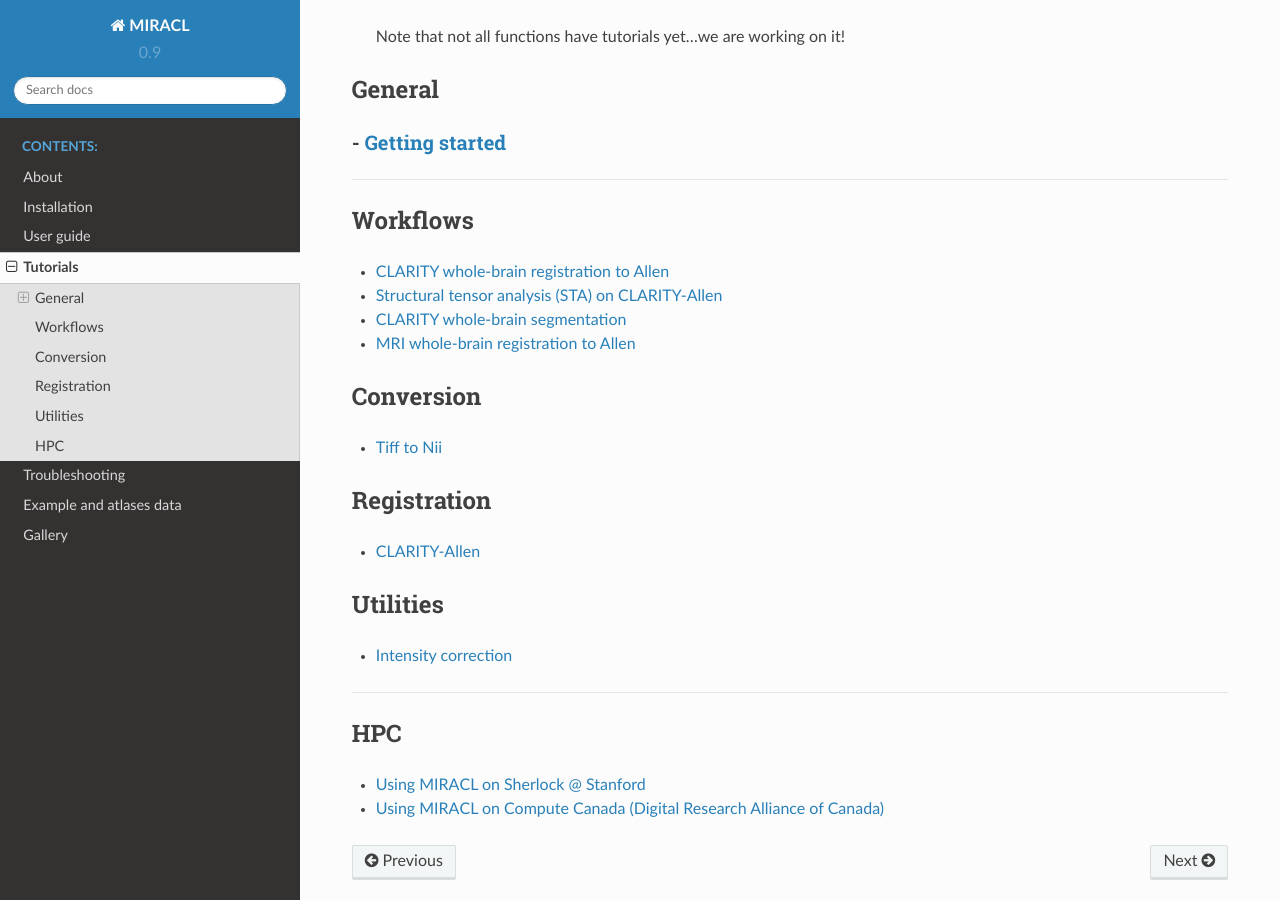
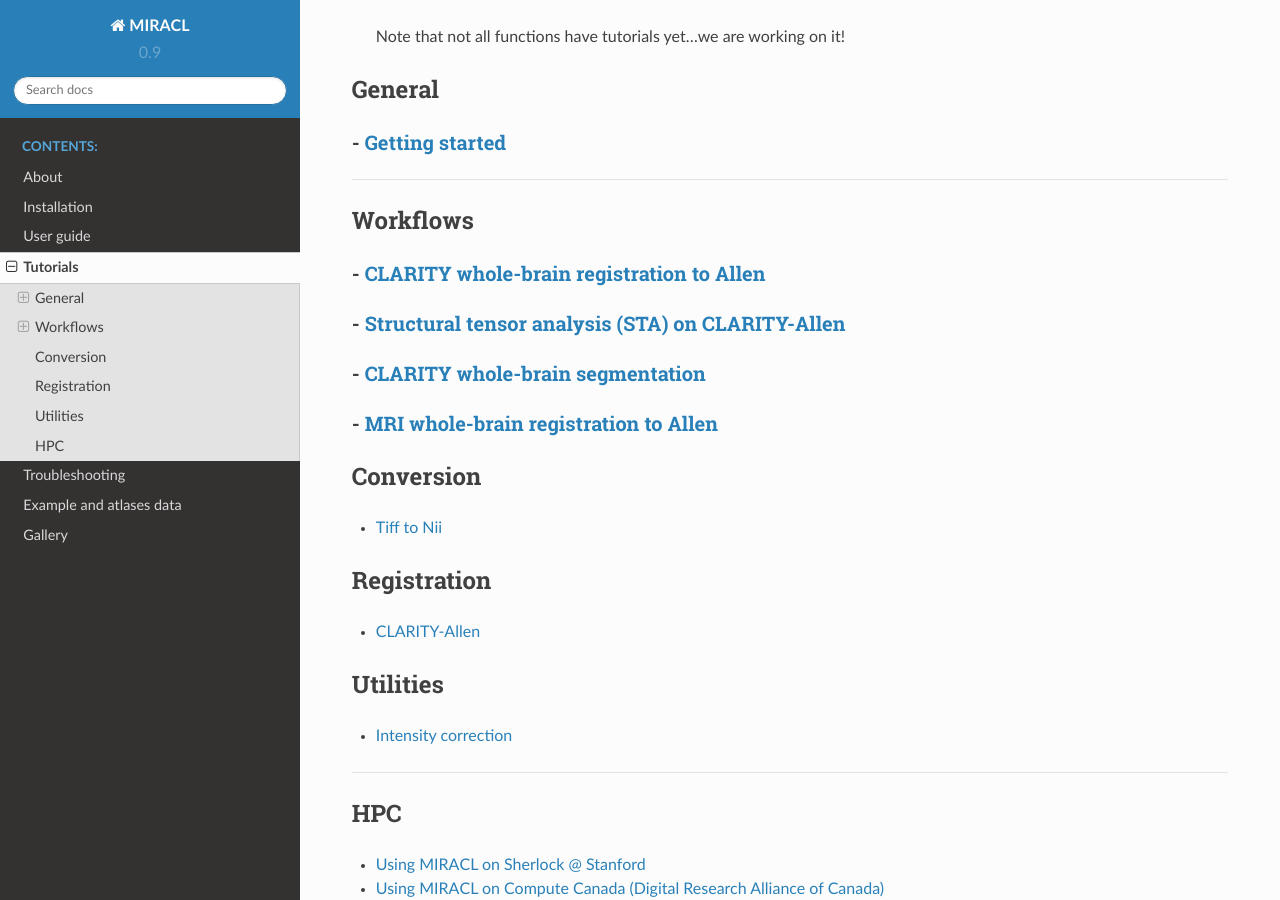
Before and after one commit to AICONSlab/MIRACL, a Sphinx documentation site: the page built from docs/tutorials.md, in a window 1280 px wide and 900 px high, scrolled down 832 px. Built offline with Sphinx 7.4.7 and the Read the Docs theme 2.0.0, drawn with Linux system fonts in a browser that asks for light colours.

```diff
--- a/docs/tutorials.md
+++ b/docs/tutorials.md
@@ -47,13 +47,13 @@ for a general introduction tutorial on how to use MIRACL.
 
 ## Workflows
 
-- [CLARITY whole-brain registration to Allen](./tutorials/clar_reg/clar_reg.md)
+### - [CLARITY whole-brain registration to Allen](./tutorials/clar_reg/clar_reg.md)
 
-- [Structural tensor analysis (STA) on CLARITY-Allen](./tutorials/sta/sta.md)
+### - [Structural tensor analysis (STA) on CLARITY-Allen](./tutorials/sta/sta.md)
 
-- [CLARITY whole-brain segmentation](./tutorials/clar_seg/clar_seg.md)
+### - [CLARITY whole-brain segmentation](./tutorials/clar_seg/clar_seg.md)
 
-- [MRI whole-brain registration to Allen](./tutorials/mri_reg/mri_reg.md)
+### - [MRI whole-brain registration to Allen](./tutorials/mri_reg/mri_reg.md)
 
 ## Conversion
 
```
